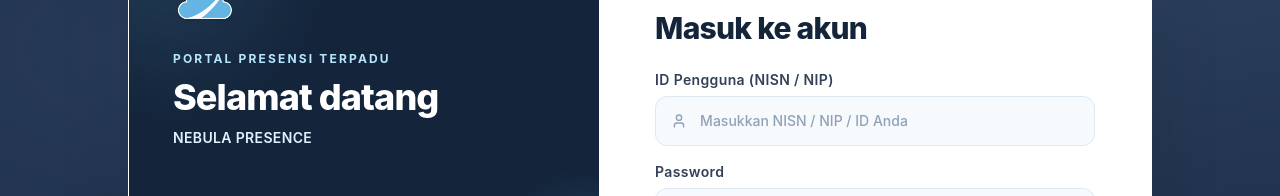
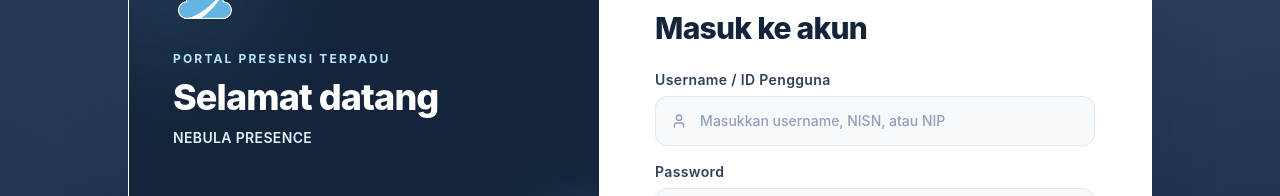
Before and after one commit to AkaraNabastala/portal-absensi, a React (Vite) app: page /login in a window 1280 px wide. Shown: the part 192-388 px from the top of the page. Built offline with nearby package versions, Linux system fonts and the light colour scheme; no server answers.

Commit message:
Clarify that portal login accepts a username or legacy identity

```diff
--- a/src/pages/LoginPage.jsx
+++ b/src/pages/LoginPage.jsx
@@ -191,7 +191,7 @@ export default function LoginPage({ onLoginSuccess }) {
                         {/* Input 1: NISN / NIP */}
                         <div>
                             <label className="block text-sm font-semibold text-slate-700 mb-1.5 tracking-wide">
-                                {setupRequired ? 'Username Admin' : 'ID Pengguna (NISN / NIP)'}
+                                {setupRequired ? 'Username Admin' : 'Username / ID Pengguna'}
                             </label>
                             <div className="relative group">
                                 <input
@@ -199,7 +199,7 @@ export default function LoginPage({ onLoginSuccess }) {
                                     required
                                     value={identifier}
                                     onChange={(e) => setIdentifier(e.target.value)}
-                                    placeholder={setupRequired ? "Buat username admin" : "Masukkan NISN / NIP / ID Anda"}
+                                    placeholder={setupRequired ? "Buat username admin" : "Masukkan username, NISN, atau NIP"}
                                     className="w-full bg-[#f7fafc] hover:bg-sky-50 focus:bg-white border border-[#dce8f2] focus:border-sky-500 focus:ring-4 focus:ring-sky-500/10 rounded-xl pl-11 pr-4 py-3.5 text-sm text-slate-800 placeholder-slate-400 outline-none transition-all font-medium"
                                 />
                                 <User className="w-4 h-4 text-slate-400 absolute left-4 top-1/2 -translate-y-1/2 pointer-events-none group-focus-within:text-sky-700 transition-colors" />
```
